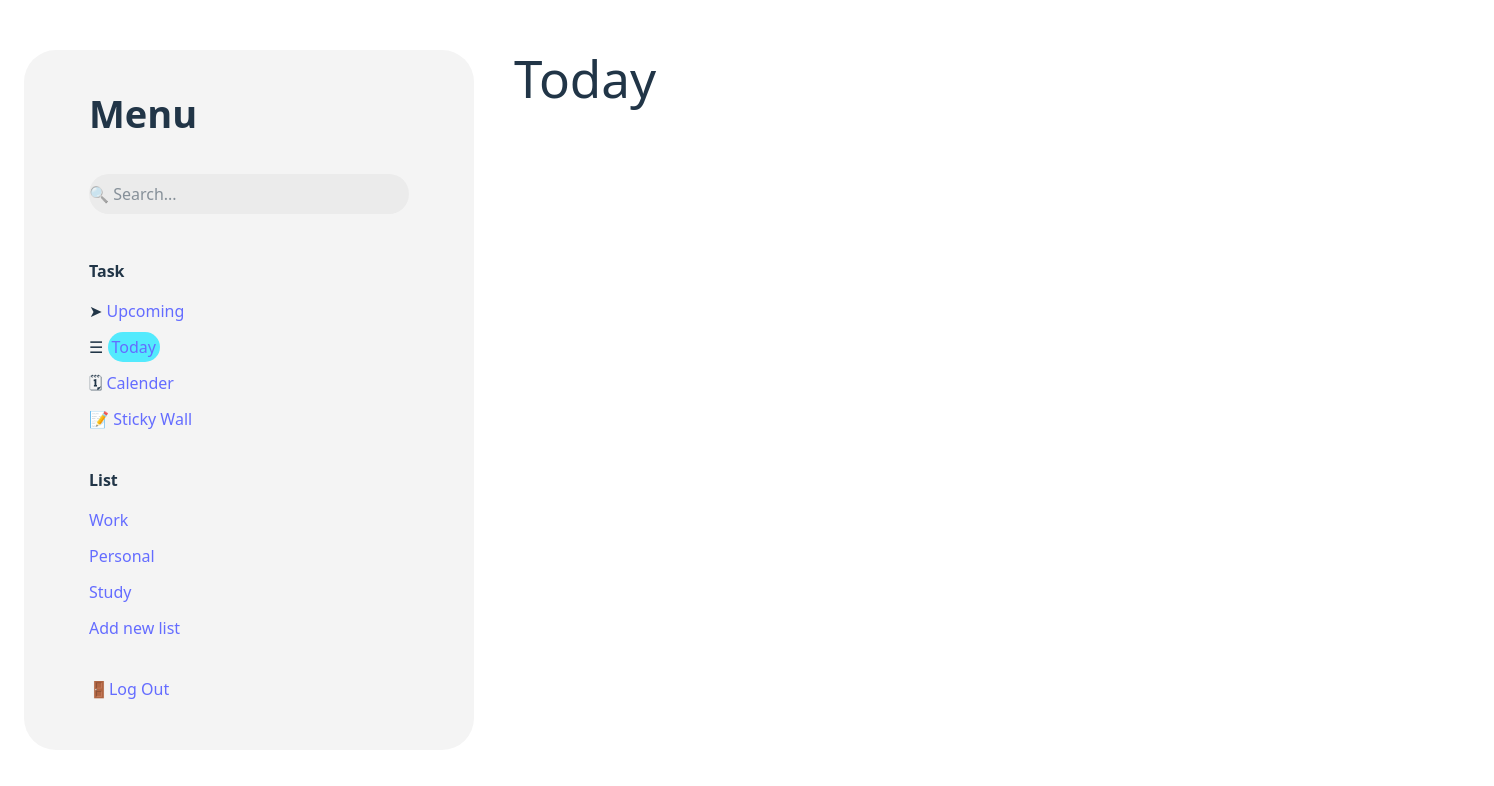
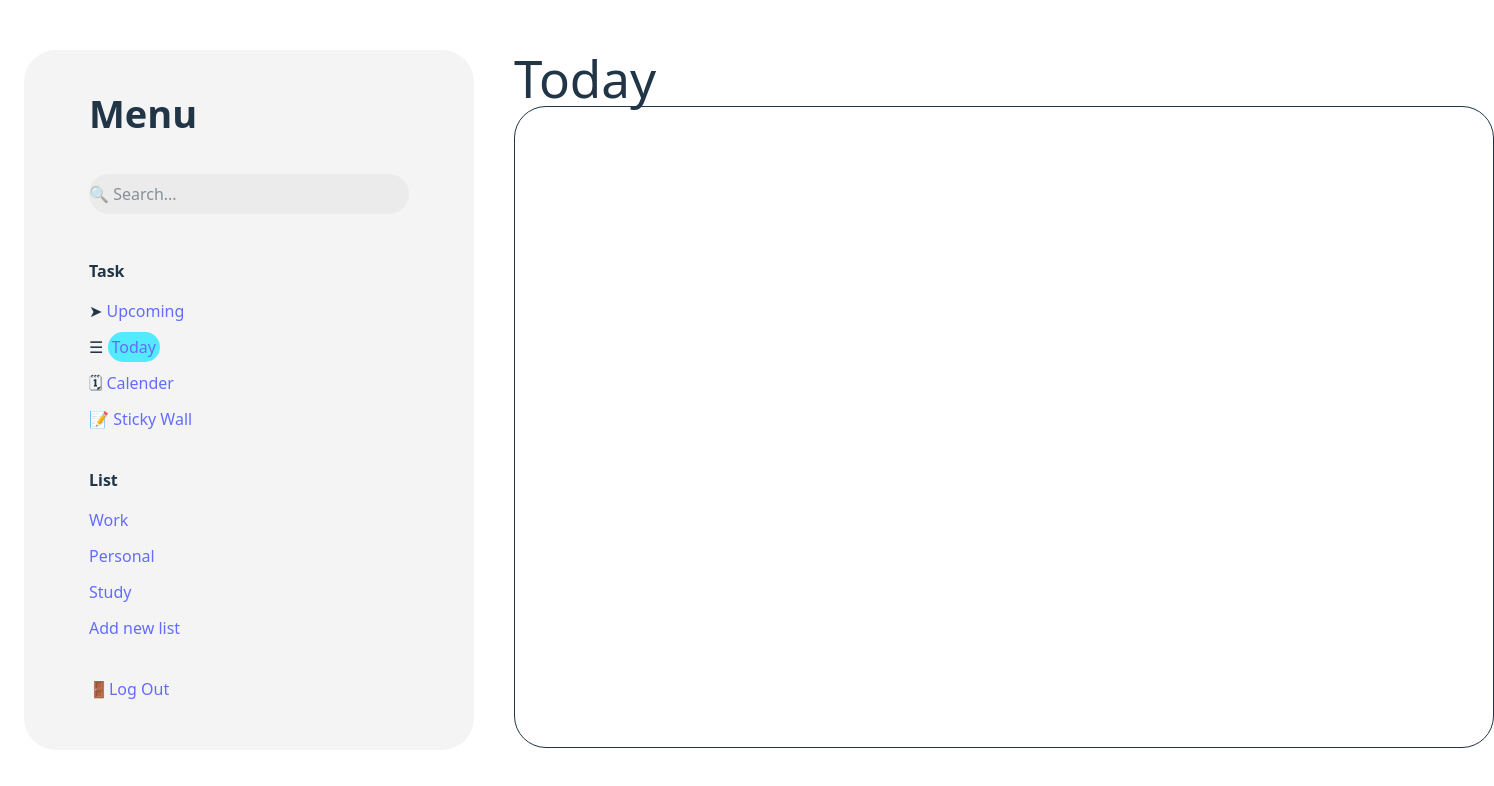
Before and after one commit to Kaluna7/ToDo-List, a React (Vite) app: page /home in a window 1280 px wide. Both pictures are taken after a click on the link "Today". Shown: the top 786 px of the page, 1494 px wide, since content can reach past the window. Built offline with nearby package versions, Linux system fonts and the light colour scheme.

Commit message:
Work on Today.jsx

```diff
--- a/src/Component/Today.jsx
+++ b/src/Component/Today.jsx
@@ -1,5 +1,10 @@
 export default function Today(){
     return(
+        <div className="flex flex-col">
         <h1>Today</h1>
+        <div className="border w-[980px] h-[642px] rounded-4xl">
+
+        </div>
+        </div>
     );
 }
```
